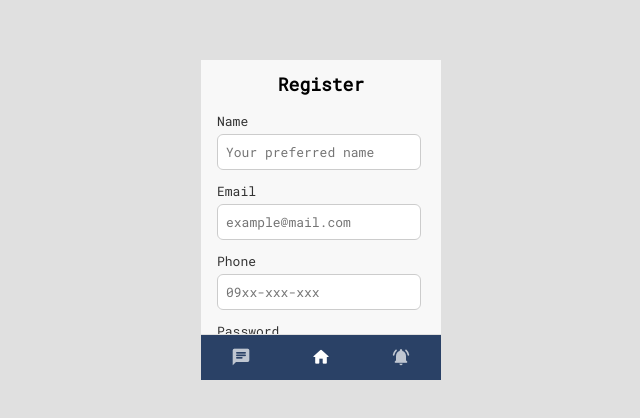
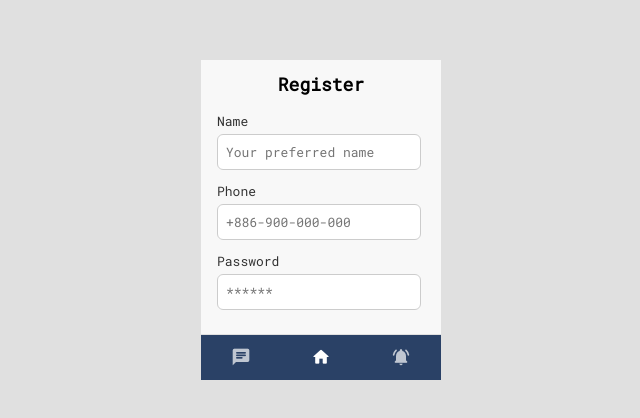
Before and after one commit to mch-cloudmosa-team4/mch-2025-cloudmosa, a Vue app in the folder frontend/: page /register in a window 1280 px wide. Shown: the part 180-598 px from the top of the page, without its empty margins (319-959 px from the left). Built offline with nearby package versions, Linux system fonts and the light colour scheme.

Commit message:
chg: change UI register to correct format

```diff
--- a/frontend/src/services/auth.ts
+++ b/frontend/src/services/auth.ts
@@ -215,7 +215,7 @@ export async function register(userData: {
     console.log('📤 Sending request to:', `${API_BASE_URL}/api/v1/auth/register`)
     console.log('📤 Request data:', requestData)
 
-    const response = await fetch(`/api/v1/auth/register`, {
+    const response = await fetch(`${API_BASE_URL}/api/v1/auth/register`, {
       method: 'POST',
       headers: {
         'Content-Type': 'application/json',
--- a/frontend/src/views/RegisterVIew.vue
+++ b/frontend/src/views/RegisterVIew.vue
@@ -9,16 +9,10 @@
         <input v-model="form.name" type="text" placeholder="Your preferred name" required />
       </label>
 
-      <!-- Email -->
-      <label>
-        Email
-        <input v-model="form.email" type="email" placeholder="example@mail.com" />
-      </label>
-
       <!-- Phone -->
       <label>
         Phone
-        <input v-model="form.phone" type="tel" placeholder="09xx-xxx-xxx" required />
+        <input v-model="form.phone" type="tel" placeholder="+886-900-000-000" required />
       </label>
 
       <!-- Password -->
@@ -42,7 +36,6 @@ const router = useRouter()
 // 表單資料
 const form = ref({
   name: '',
-  email: '',
   phone: '',
   password: '',
 })
@@ -73,9 +66,7 @@ async function handleRegister() {
     await register({
       phone: form.value.phone,
       password: form.value.password,
-      display_name: form.value.name,
-      email: form.value.email
-      // 這裡還可以加 birthday, gender, primary_language_code...
+      display_name: form.value.name
     })
 
     // alert(`🎉 Register success! Welcome ${form.value.name}`)
```
